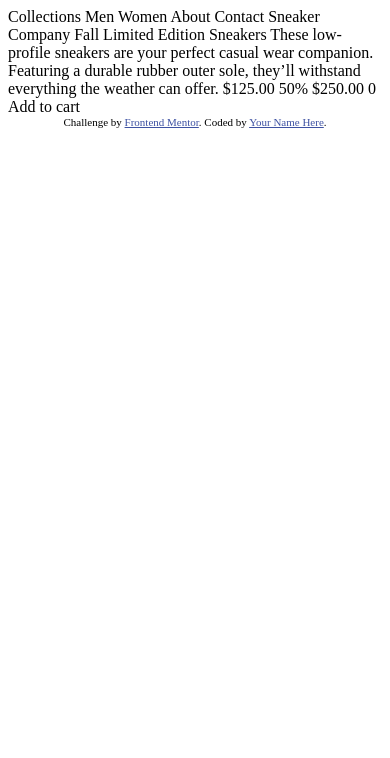
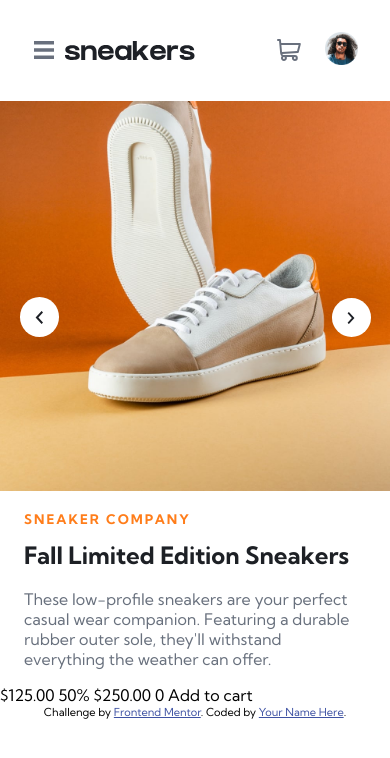
Before and after one commit to sodiqsanusi/frontendme-ecommer3, a plain HTML site: page index.html in a window 390 px wide. Drawn offline with Linux system fonts and the light colour scheme.

Commit message:
Created the navigation, carousel and main part of the article for mobile

```diff
--- /dev/null
+++ b/app.js
@@ -0,0 +1,34 @@
+const mobileNav =  document.getElementById('mobilenav');
+const navOpenBtn =  document.getElementById('opennav');
+const navCloseBtn =  document.getElementById('closenav');
+navOpenBtn.addEventListener('click', () => {
+  mobileNav.style.transform = 'translateX(0)'
+  navOpenBtn.style.visibility = 'hidden';
+})
+navCloseBtn.addEventListener('click', () => {
+  mobileNav.style.transform = 'translateX(-100%)';
+  navOpenBtn.style.visibility = 'visible';
+})
+const naviconPrev = document.getElementById('navicon-previous');
+const naviconNext = document.getElementById('navicon-next');
+const carouselImageSrc = document.getElementById('carousel-image');
+let image = 1;
+
+naviconPrev.addEventListener('click', () => {
+  image--
+  if (image == 0) image = 4;
+  carouselImageSrc.setAttribute('src', `./images/image-product-${image}.jpg`)
+  carouselImageSrc.style.filter = 'blur(20px)';
+  setTimeout(() => {
+    carouselImageSrc.style.filter = 'blur(0)';
+  }, 300);
+})
+naviconNext.addEventListener('click', () => {
+  image++
+  if (image == 5) image = 1;
+  carouselImageSrc.setAttribute('src', `./images/image-product-${image}.jpg`);
+  carouselImageSrc.style.filter = 'blur(20px)';
+  setTimeout(() => {
+    carouselImageSrc.style.filter = 'blur(0)';
+  }, 300);
+})
--- a/index.html
+++ b/index.html
@@ -2,13 +2,17 @@
 <html lang="en">
 <head>
   <meta charset="UTF-8">
-  <meta name="viewport" content="width=device-width, initial-scale=1.0"> <!-- displays site properly based on user's device -->
-
+  <meta name="viewport" content="width=device-width, initial-scale=1.0">
+  <meta name="author" content="Sodiq Sanusi">
+  <meta name="description" content="An e-commerce page for frontend mentors challenge!">
   <link rel="icon" type="image/png" sizes="32x32" href="./images/favicon-32x32.png">
+  <link rel="preconnect" href="https://fonts.googleapis.com">
+  <link rel="preconnect" href="https://fonts.gstatic.com" crossorigin>
+  <link href="https://fonts.googleapis.com/css2?family=Kumbh+Sans:wght@400;700&display=swap" rel="stylesheet">
+  <link rel="stylesheet" href="styles.css">
 
   <title>Frontend Mentor | E-commerce product page</title>
 
-  <!-- Feel free to remove these styles or customise in your own stylesheet 👍 -->
   <style>
     .attribution { font-size: 11px; text-align: center; }
     .attribution a { color: hsl(228, 45%, 44%); }
@@ -16,19 +20,44 @@
 </head>
 <body>
 
-  Collections
-  Men
-  Women
-  About
-  Contact
+  <nav id="mobilenav">
+    <button id="closenav"><img src="./images/icon-close.svg" alt="" aria-label="Click to close mobile navigation pane"></button>
+    <ul>
+      <li><a href="#">Collections</a></li>
+      <li><a href="#">Men</a></li>
+      <li><a href="#">Women</a></li>
+      <li><a href="#">About</a></li>
+      <li><a href="#">Contact</a></li>
+    </ul>
+  </nav>
+  <header id="header">
+    <div class="header--divider">
+      <button class="header--taptargets" id="opennav" style="width: 15%;"><img src="./images/icon-menu.svg" aria-label="Click to open menu on mobile" alt=""></button>
+      <img src="./images/logo.svg" alt="The sneakers company logo!">
+    </div>
+    <div class="header--divider">
+      <button class="header--taptargets"><img src="./images/icon-cart.svg" aria-label="Open your cart by clicking on this" alt=""></button>
+      <div id="avatarimagediv"><img src="/images/image-avatar.png" alt="The user's avatar"></div>
+    </div>
+  </header>
 
-  Sneaker Company
+  <section id="carousel">
+    <button class="carousel--navicons" id="navicon-previous"><img src="./images/icon-previous.svg" alt="" aria-label="Click to see previous image of Contact sneakers"></button>
+    <button class="carousel--navicons" id="navicon-next"><img src="./images/icon-next.svg" alt="" aria-label="Click to see next image of Contact sneakers"></button>
+    <div><img src="./images/image-product-1.jpg" alt="A preview of the sneakers on sale at 40%  off!" id="carousel-image"></div>
+  </section>
 
-  Fall Limited Edition Sneakers
+  <main id="main">
+    <article id="main--article">
+      <h5>SNEAKER COMPANY</h5>
+      <h1>Fall Limited Edition Sneakers</h1>
+      <p>These low-profile sneakers are your perfect casual wear companion. Featuring a
+        durable rubber outer sole, they'll withstand everything the weather can offer.</p>
+    </article>
+    <section>
 
-  These low-profile sneakers are your perfect casual wear companion. Featuring a
-  durable rubber outer sole, they’ll withstand everything the weather can offer.
-
+    </section>
+  </main>
   $125.00
   50%
   $250.00
@@ -40,5 +69,6 @@
     Challenge by <a href="https://www.frontendmentor.io?ref=challenge" target="_blank">Frontend Mentor</a>.
     Coded by <a href="#">Your Name Here</a>.
   </div>
+  <script src="./app.js"></script>
 </body>
 </html>
--- /dev/null
+++ b/styles.css
@@ -0,0 +1,138 @@
+/* Main CSS reset here, just some minor resetting tho */
+*{
+  margin: 0;
+  padding: 0;
+  box-sizing: border-box;
+  font-family: 'Kumbh Sans';
+}
+body{
+  overflow: hidden;
+}
+p{
+  font-size: 16px;
+}
+img{
+  width: 100%;
+}
+/* Some designs to all buttons to make them interactive */
+button{
+  outline: none;
+  border: none;
+  background-color: transparent;
+  cursor: pointer;
+  transition: .3s;
+  display: flex;
+  align-items: center;
+  justify-content: center;
+}button:hover,
+button:focus{
+ transform: scale(.8);
+ opacity: 40%;
+}
+/* =========================================================
+  All CSS that changes the header part of the website directly
+ ===========================================================*/
+header{
+  padding: 2em;
+  display: flex;
+  align-items: center;
+  justify-content: space-between;
+}
+
+.header--divider{
+  display: flex;
+  width: 25%;
+  align-items: center;
+  justify-content: space-between;
+}
+.header--divider:first-of-type{
+  width: 50%;
+}.header--divider:first-of-type img{
+  width: 80%;
+}
+.header--taptargets{
+  width: 30%;
+}
+
+#avatarimagediv{
+  width: 40%;
+}
+/* ====================================================================
+  The navigation pane for smallscreen devices, all CSS regarding it here
+ ====================================================================  */
+#mobilenav{
+  width: 100vw;
+  height: 100vh;
+  background-color: transparent;
+  background-image: linear-gradient( to right, #fff 65%, rgba(0,0,0,0.627)35%);
+  position: absolute;
+  padding: 2.5em 2em;
+  transition: .5s linear;
+  transform: translateX(-100%);
+  z-index: 44;
+}
+#mobilenav button{
+  transition: .3s;
+}
+
+#mobilenav ul{
+  list-style-type: none;
+  font-size: 1.5rem;
+  margin-top: 1em;
+  line-height: 2;
+}
+#mobilenav a{
+  color: #1d2025;
+  text-decoration: none;
+}
+#mobilenav a:hover,
+#mobilenav a:focus{
+  text-decoration: underline #ff7d1a 3px;
+}
+#mobilenav a:hover::before,
+#mobilenav a:focus::before{
+  content: '~> ';
+  color: #ff7d1a;
+}
+/* ==============================================
+ All code designing the carousel section actively
+ =============================================== */
+#carousel{
+  position: relative;
+}
+.carousel--navicons{
+  display: flex;
+  align-items: center;
+  justify-content: center;
+  position: absolute;
+  padding: 1em;
+  width: 10%;
+  background-color: #fff;
+  border-radius: 50%;
+  z-index: 42;
+}.carousel--navicons img{
+  width: 70%;
+}.carousel--navicons:first-of-type{
+  left: 5%;
+  bottom: 40%;
+}
+.carousel--navicons:nth-of-type(2){
+  right: 5%;
+  bottom: 40%;
+}
+
+#main--article{
+  padding: 1em 1.5em;
+}
+#main--article h5{
+  color: #ff7d1a;
+  letter-spacing: 2px;
+  margin-bottom: 1em;
+}
+#main--article h1{
+  color: #1d2025;
+  margin-bottom: .8em;
+}
+#main--article p{
+  color: #68707d;
+}
```
